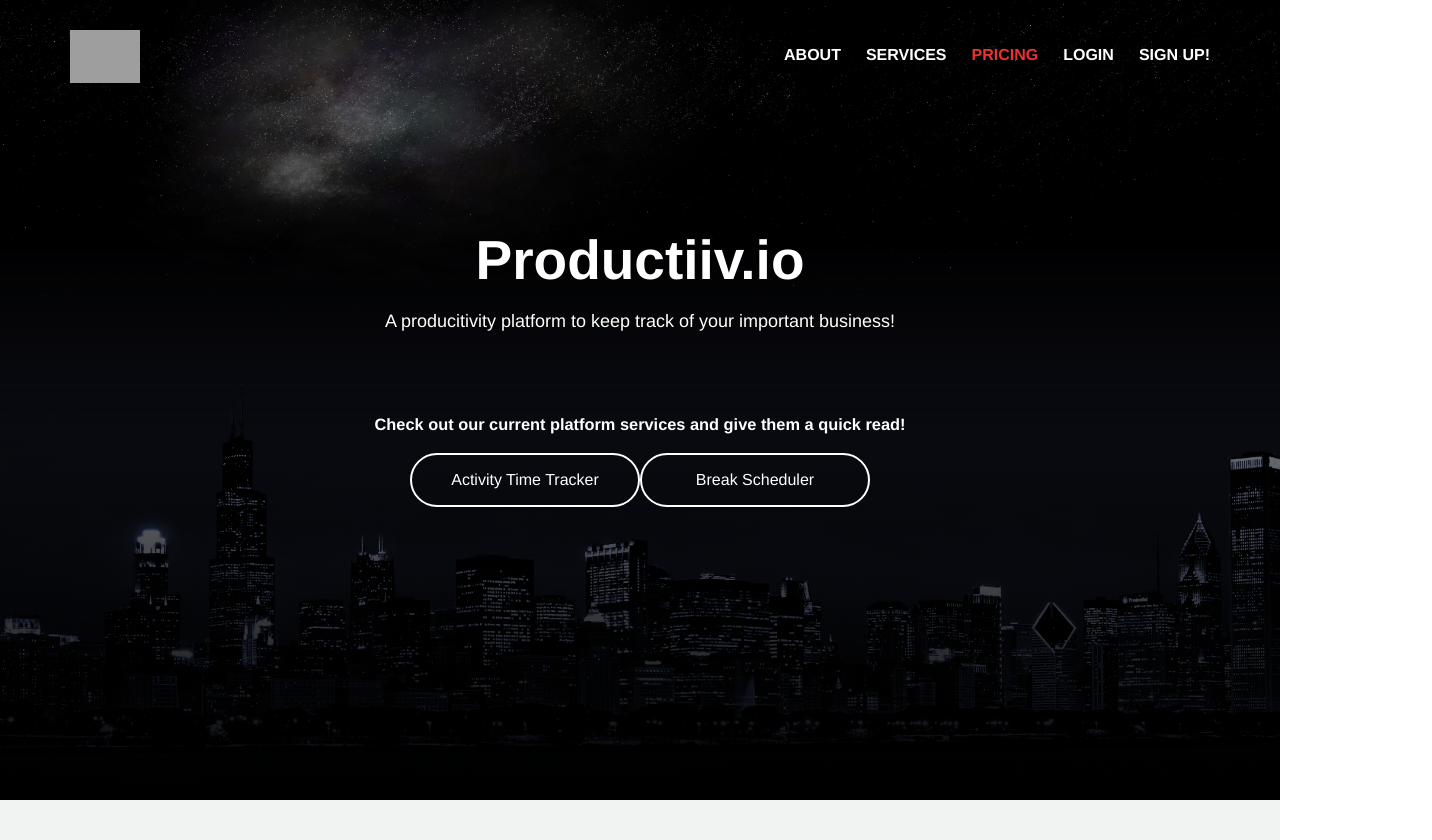
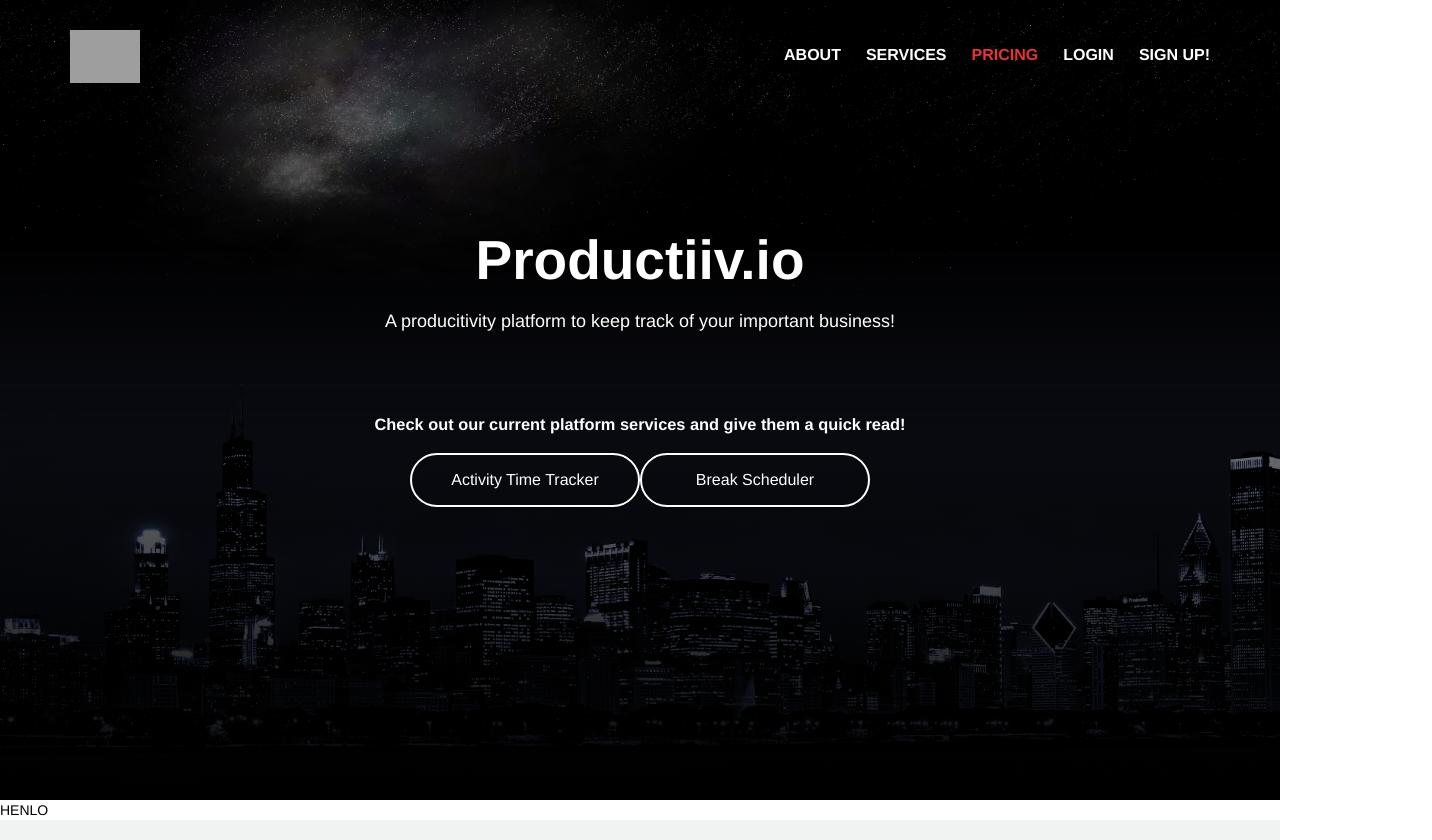
Before and after one commit to Mikkelzu/productiiv.client, a React (Create React App) app: page /pricing in a window 1280 px wide. Shown: the top 840 px of the page, 1432 px wide, since content can reach past the window. Built offline with nearby package versions, Linux system fonts and the light colour scheme; grey boxes are pictures that could not be loaded.

Commit message:
changed some routes and added pricing page

```diff
--- a/src/App.js
+++ b/src/App.js
@@ -15,6 +15,7 @@ import Login from './pages/login/login';
 import Signup from './pages/signup/signup';
 import './App.css';
 import FooterComponent from './page-components/footer.component'
+import Pricing from "./pages/pricing/pricing";
 
 export default function App() {
 
@@ -83,6 +84,9 @@ export default function App() {
           <Route path="/about">
             <About />
           </Route>
+          <Route path="/pricing">
+            <Pricing />
+          </Route>
           <Route path="/services">
             <Services />
           </Route>
--- /dev/null
+++ b/src/pages/pricing/pricing.js
@@ -0,0 +1,12 @@
+import React from 'react';
+
+export default class Pricing extends React.Component {
+
+    render() {
+        return (
+            <section>
+                HENLO
+            </section>
+        );
+    }
+}
```
